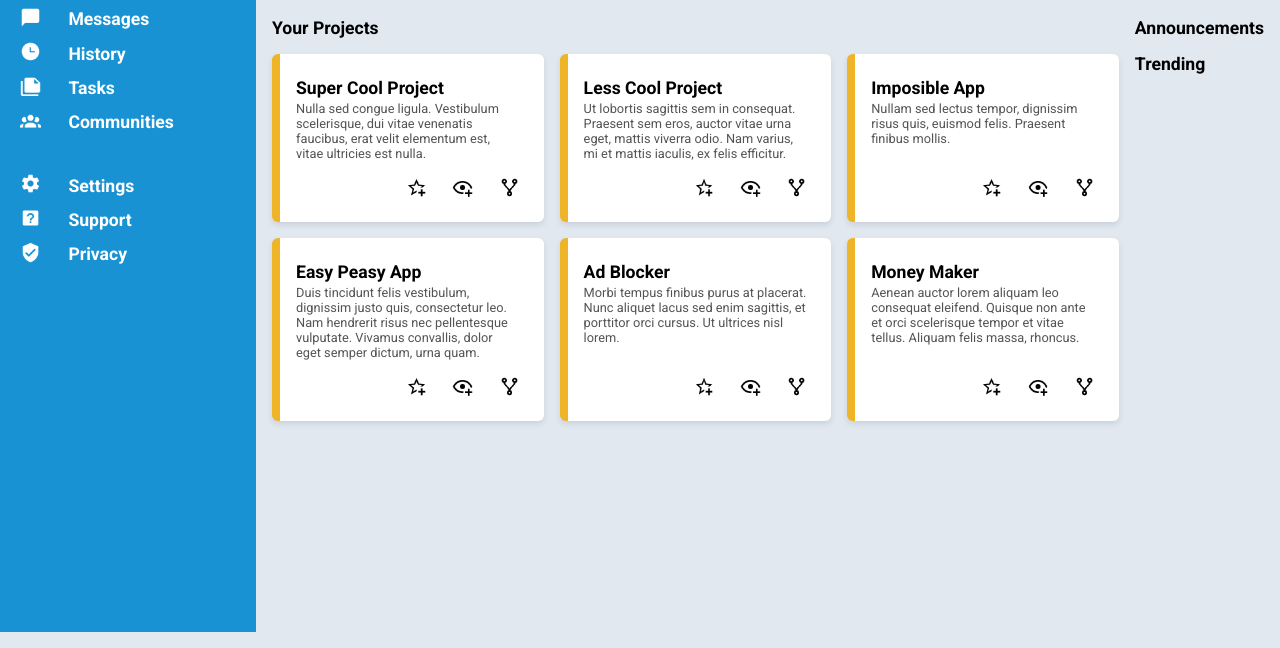
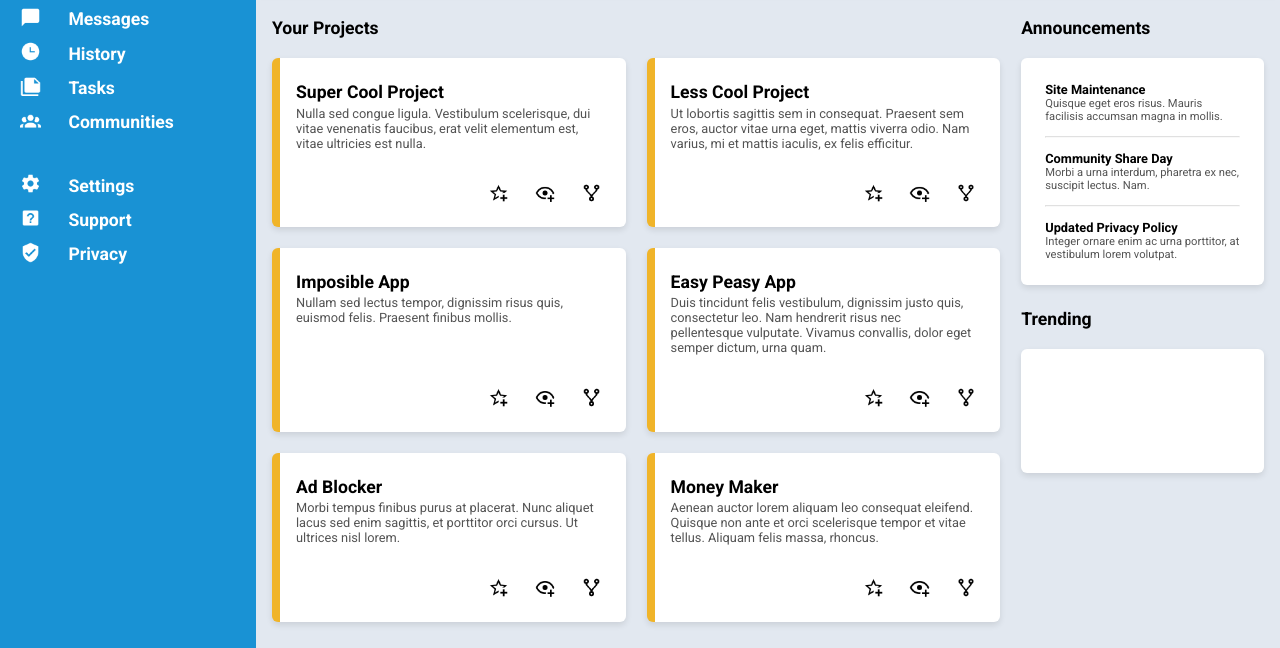
Before and after one commit to adamrachman-dev/dashboard, a plain HTML site: page index.html in a window 1280 px wide. Shown: the part 168-816 px from the top of the page. Drawn offline with Linux system fonts and the light colour scheme.

Commit message:
Finish announcements section

```diff
--- a/index.html
+++ b/index.html
@@ -219,9 +219,58 @@
             <div class="main-sidebar">
                 <div class="announcements">
                     <p>Announcements</p>
+                    <div>
+                        <div class="announcements-text">
+                            <p>Site Maintenance</p>
+                            <p>
+                                Quisque eget eros risus.
+                                Mauris facilisis accumsan magna in mollis.
+                            </p>
+                        </div>
+                        <div class="line"><hr></div>
+                        <div class="announcements-text">
+                            <p>Community Share Day</p>
+                            <p>
+                                Morbi a urna interdum, pharetra ex nec,
+                                suscipit lectus. Nam.
+                            </p>
+                        </div>
+                        <div class="line"><hr></div>
+                        <div class="announcements-text">
+                            <p>Updated Privacy Policy</p>
+                            <p>
+                                Integer ornare enim ac urna porttitor,
+                                at vestibulum lorem volutpat.
+                            </p>
+                        </div>
+                    </div>
                 </div>
                 <div class="trending">
                     <p>Trending</p>
+                    <div>
+                        <div>
+                            <img src="" alt="">
+                            <div>
+                                <p></p>
+                                <p></p>
+                            </div>
+                        </div>
+                        <div><img src="" alt="">
+                            <div>
+                                <p></p>
+                                <p></p>
+                            </div></div>
+                        <div><img src="" alt="">
+                            <div>
+                                <p></p>
+                                <p></p>
+                            </div></div>
+                        <div><img src="" alt="">
+                            <div>
+                                <p></p>
+                                <p></p>
+                            </div></div>
+                    </div>
                 </div>
             </div>
         </div>
--- a/style.css
+++ b/style.css
@@ -196,11 +196,18 @@ img {
     padding: 1.6rem 1rem;
     display: flex;
     justify-content: space-between;
-    gap: 1rem;
+    gap: 1.3rem;
 }
 
 .main-content {
+    flex: 3;
+}
+
+.main-sidebar {
     flex: 1;
+    display: flex;
+    flex-direction: column;
+    gap: 1.5rem;
 }
 
 .main-content > p,
@@ -208,13 +215,13 @@ img {
 .trending > p {
     font-size: 1.1rem;
     font-weight: bold;
-    margin-bottom: 1rem;
+    margin-bottom: 1.3rem;
 }
 
 .projects {
     display: grid;
-    gap: 1rem;
-    grid-template-columns: repeat(auto-fill, minmax(25ch, 1fr));
+    gap: 1.3rem;
+    grid-template-columns: repeat(auto-fill, minmax(35ch, 1fr));
 }
 
 .projects img {
@@ -224,8 +231,6 @@ img {
 .projects > div {
     background-color: white;
     border-radius: 6px;
-    /* height: 11rem; */
-    height: max(8ch, auto);
     border-left: .5rem solid var(--accent);
     box-shadow: 0 3px 6px rgba(0, 0, 0, .1);
     padding: 1.5rem;
@@ -233,7 +238,7 @@ img {
     display: flex;
     flex-direction: column;
     justify-content: space-between;
-    gap: 1rem;
+    gap: 2rem;
 }
 
 .projects-action {
@@ -256,3 +261,31 @@ img {
     font-size: 1.1rem;
     margin-bottom: .2rem;
 }
+
+.announcements > div,
+.trending > div {
+    background-color: white;
+    border-radius: 6px;
+    padding: 1.5rem;
+    box-shadow: 0 3px 6px rgba(0, 0, 0, .1);
+}
+
+.announcements > div {
+    display: flex;
+    flex-direction: column;
+    gap: .8rem;
+}
+
+.announcements-text p:first-child {
+    font-weight: bold;
+    font-size: .8rem;
+}
+
+.announcements P + p {
+    font-size: .7rem;
+    opacity: .67;
+}
+
+.line {
+    opacity: .3;
+}
```
